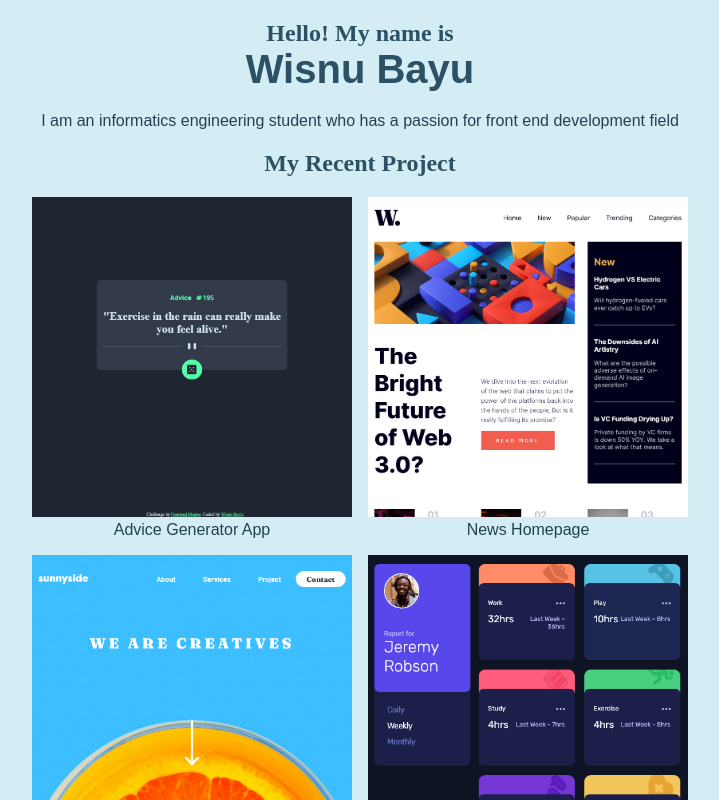
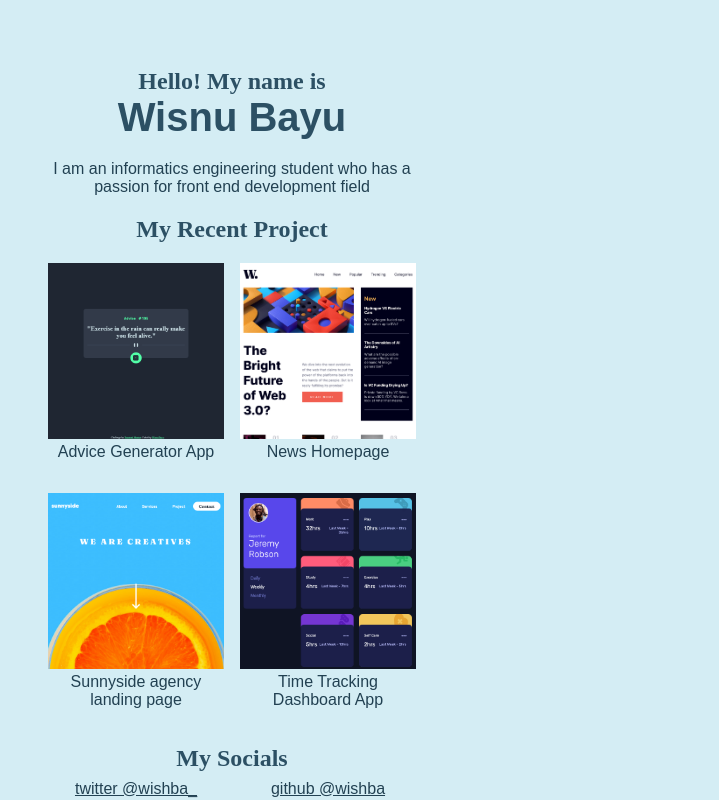
Before and after one commit to wishba/wishba.github.io, a React (Vite) app: page / in a window 1280 px wide. Shown: the top 800 px of the page, without its empty margins (408-1127 px from the left). Built offline with nearby package versions, Linux system fonts and the light colour scheme; a web font is replaced by a local one.

Commit message:
fix position

```diff
--- a/src/Card.jsx
+++ b/src/Card.jsx
@@ -14,7 +14,7 @@ function Card(props) {
           src={props.image}
           alt={props.image}
         />
-        {props.title}
+        <p className='card__title'>{props.title}</p>
       </a>
     </div>
   )
--- a/src/index.css
+++ b/src/index.css
@@ -42,8 +42,8 @@ a:hover {
 
 main {
   max-width: 25rem;
-  display: grid;
-  margin: auto;
+  margin: 2rem auto;
+  padding: 1rem;
 }
 
 .grid__container {
@@ -57,7 +57,6 @@ main {
 }
 
 .card {
-  width: 25vw;
   margin: 0 auto;
 }
 
@@ -74,6 +73,10 @@ main {
   width: 100%;
 }
 
+.card__title {
+  margin-top: 0;
+}
+
 .social__header {
   margin-bottom: .5rem;
 }
```
Also changed, not shown: 1 other file (tests, documents, lock files or other folders).
